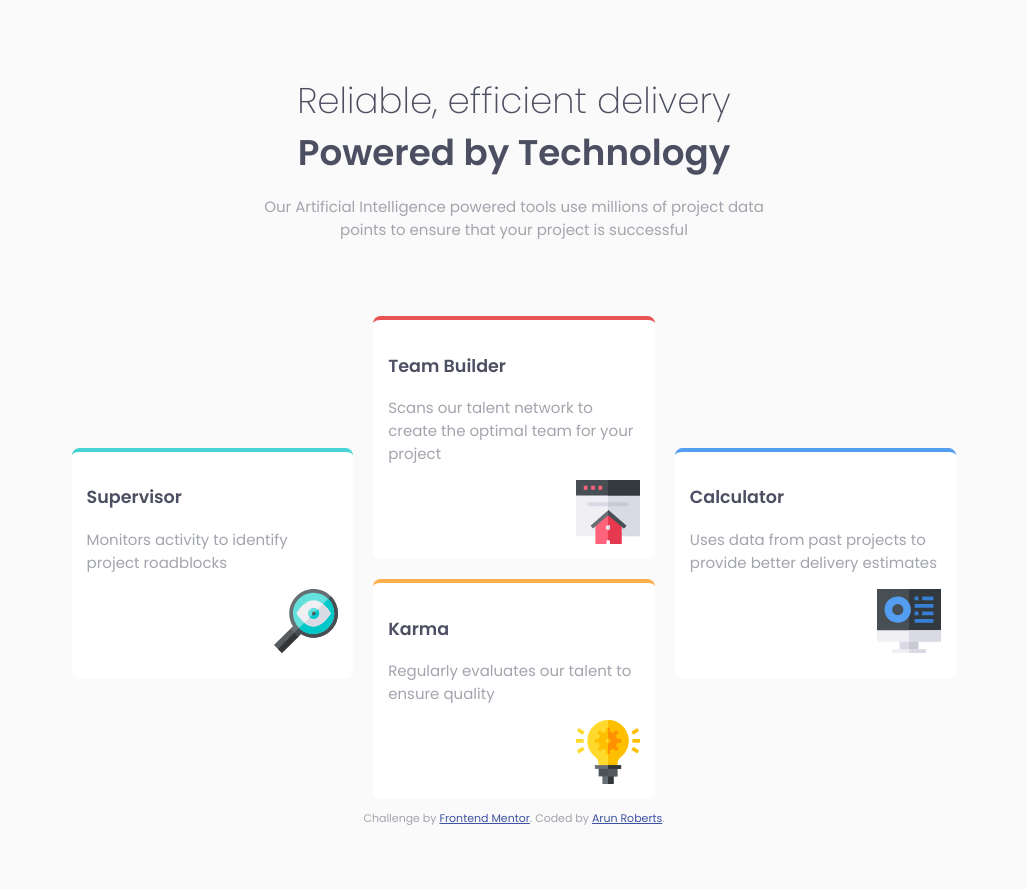
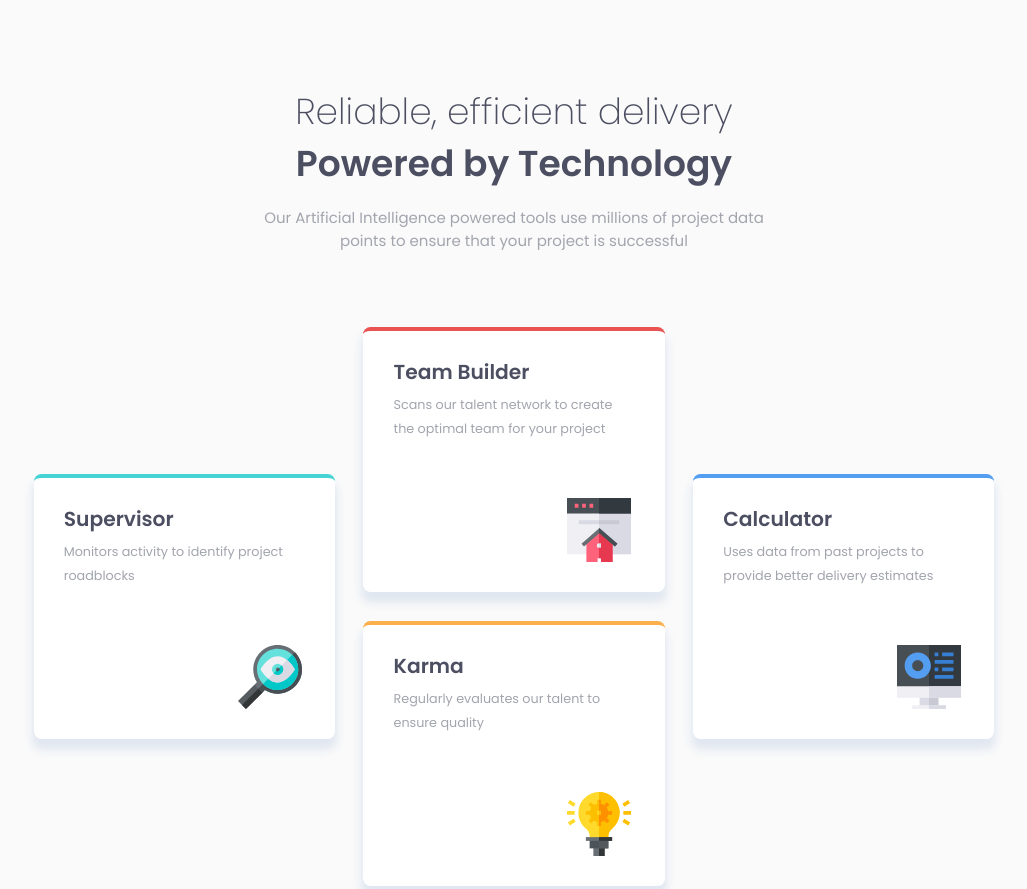
Before and after one commit to arun-roberts/FEM001_four_card_feature, a plain HTML site: page index.html in a window 1280 px wide. Shown: the top 889 px of the page, without its empty margins (126-1153 px from the left). Before the commit the page ends 838 px from the top, so only its background shows below. Drawn offline with Linux system fonts and the light colour scheme.

Commit message:
feels mostly done. changed breakpoints to flow from mobile through to desktop

```diff
--- a/index.css
+++ b/index.css
@@ -5,62 +5,60 @@ body {
     color: hsl(229, 6%, 66%);
 }
 
-.veryDarkBlue {
-    color: hsl(234, 12%, 34%);
+.headerBlock {
+    width: 19rem;
+    margin: 5em auto;
+    text-align: center;
+    padding-top: 0.7em;
 }
 
-.headerDiv {
-    width: 100%;
-    margin: 5em auto;
-    text-align: center;
-}
-
-header h2 {
+    .headerBlock h2 {
         color: hsl(234, 12%, 34%);
-    font-size: 2.38em;
+        font-size: 1.62em;
         margin: 0;
         line-height: 1.45em;
     }
 
-.reliable {
+        #reliable {
             font-weight: 200;
         }
 
-header p {
+    .headerBlock p {
         color: hsl(229, 6%, 66%);
         margin: 1.1em 0;
     }
 
-main p {
-    color: hsl(229, 6%, 66%);
-    font-size: 15px;
-}
-
-main h3 {
-    color: hsl(234, 12%, 34%);
-}
-
 .cardBlock {
     display: grid;
-    grid-template-columns: repeat(auto-fit, minmax(250px, 1fr));
-    grid-gap: 20px;
-    grid-auto-rows: minmax(100px, auto);
-    width: 70%;
+    grid-template-columns: repeat(auto-fill, minmax(19rem, 1fr));
+    grid-auto-rows: minmax(215px, auto);
+    grid-gap: 1.5rem;
+    width: 19rem;
     margin: 0 auto;
-
 }
 
     .cardStyles {
         background-color: white;
         border-radius: .5em;
-    padding: 1em;
+        padding: 1.3em 1.7em;
+        box-shadow: 0 10px 10px 2px hsla(234, 12%, 34%, 0.05), 0 8px 10px 2px hsla(212, 86%, 64%, 0.1);
     }
 
         .cardStyles h3 {
             color: hsl(234, 12%, 34%);
+            font-size: 1.35em;
+            margin: 0;
+        }
+
+        .cardStyles p {
+            color: hsl(229, 6%, 66%);
+            font-size: .85em;
+            line-height: 1.85em;
+            margin: 0.5em 0;
         }
 
         .cardStyles img {
+            margin-top: 1em;
             float: right;
         }
 
@@ -70,7 +68,6 @@ main h3 {
 
             #teamBuilder {
                 border-top: 4px solid hsl(0, 78%, 62%);
-
             }
 
             #karma {
@@ -81,15 +78,40 @@ main h3 {
                 border-top: 4px solid hsl(212, 86%, 64%);
             }
 
-@media (min-width: 550px) {
-    .headerDiv {
+@media (min-width: 700px) {
+    .headerBlock {
         width: 542px;
         margin: 5em auto;
         text-align: center;
     }
 
+        .headerBlock h2 {
+            font-size: 2.4em;
+            line-height: 1.45em;
+        }
+
     .cardBlock {
-        width: 70%;
+        width: 40rem;
+        padding-bottom: 2rem;
+    }
+}
+
+@media (min-width: 1200px) {
+    .cardBlock {
+        grid-template-columns: repeat(3, 1fr);
+        grid-template-rows: repeat(4, minmax(7rem, auto));
+        grid-gap: 1.8rem;
+        width: 76%;
+    }
+
+        .cardStyles {
+            padding: 1.7em 2em;
+        }
+
+        .cardStyles img {
+            margin-top: 3.2rem;
+            margin-bottom: .3rem;
+            margin-right: .2rem;
         }
 
         #supervisor {
@@ -119,7 +141,9 @@ main h3 {
 }
 
 .attribution {
-    font-size: 11px; text-align: center;
+    font-size: 11px;
+    text-align: center;
+    margin-top: 2.9rem;
 }
 
 .attribution a {
--- a/index.html
+++ b/index.html
@@ -11,8 +11,8 @@
 </head>
 <body>
   <header>
-    <div class="headerDiv">
-      <h2 class="reliable">Reliable, efficient delivery</h2>
+    <div class="headerBlock">
+      <h2 id="reliable">Reliable, efficient delivery</h2>
       <h2>Powered by Technology</h2>
       <p class="grayishBlue">Our Artificial Intelligence powered tools use millions of project data points
         to ensure that your project is successful</p>
```
Lines whose indentation alone changed are shown as unchanged.
